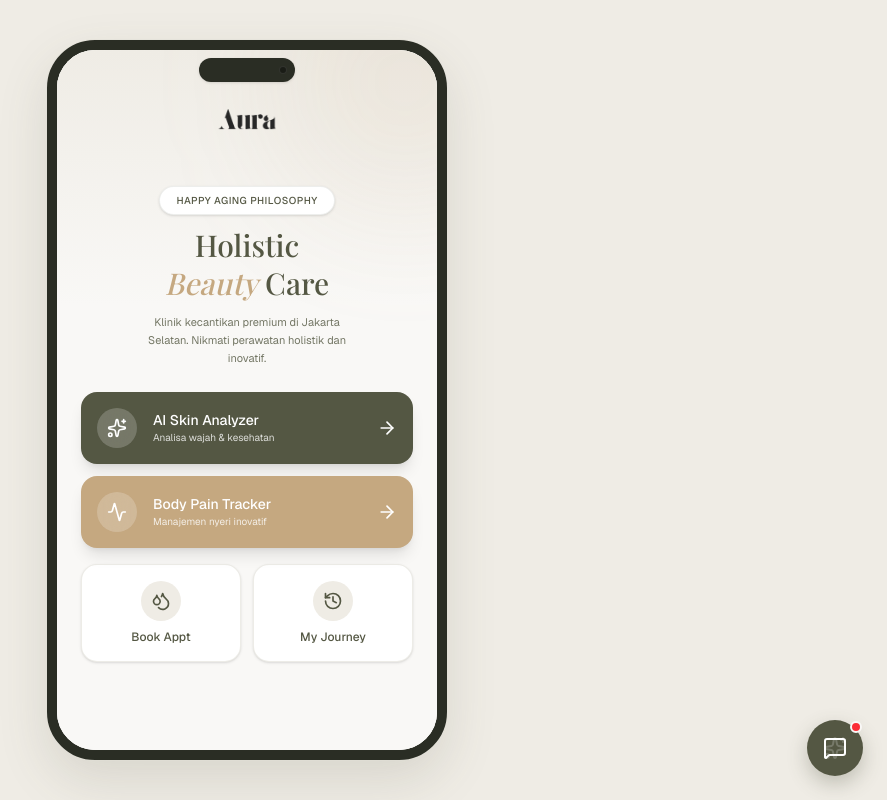
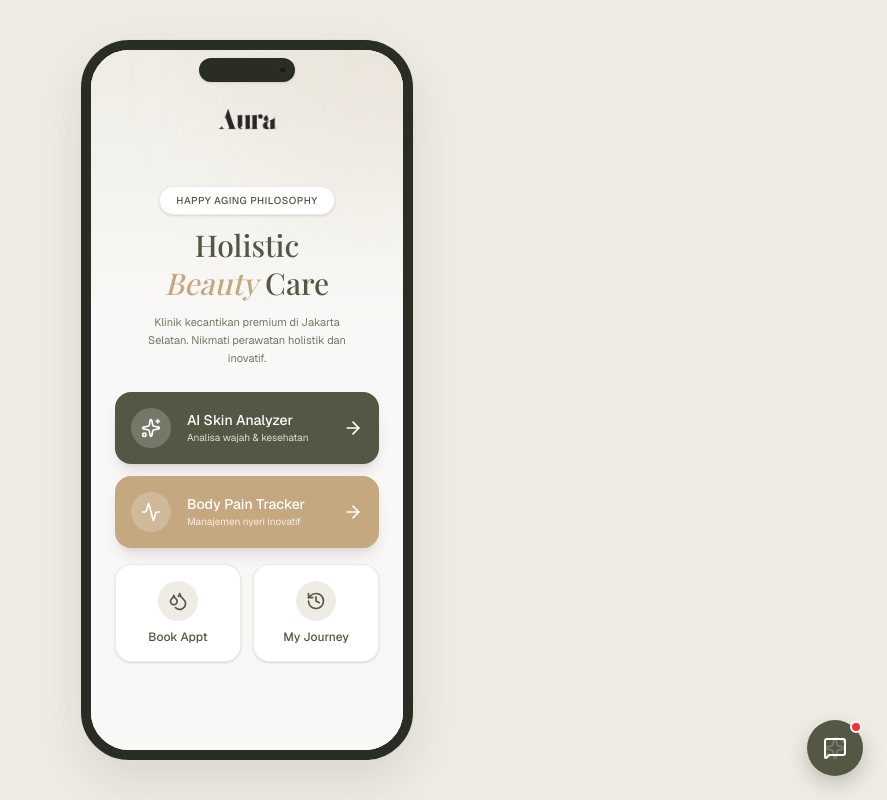
Before and after one commit to jasurddev/AuraWellness, a Next.js app: page /patient in a window 1280 px wide. Shown: the whole page, without its empty margins (393-1280 px from the left). Built offline with nearby package versions, Linux system fonts and the light colour scheme; a web font is replaced by a local one.

Commit message:
hotfix: force exact mobile aspect ratio to prevent squashed mockup on zoomed screens

```diff
--- a/src/app/patient/layout.tsx
+++ b/src/app/patient/layout.tsx
@@ -6,7 +6,7 @@ export default function PatientLayout({
   return (
     <div className="min-h-screen lg:bg-[#EFECE5] bg-[#F9F8F6] flex items-center justify-center lg:p-8 font-sans">
       {/* Device Frame (Only visible on Desktop, Fullscreen on Mobile/Tablet) */}
-      <div className="relative w-full h-screen lg:h-[850px] lg:max-h-[90vh] lg:max-w-[400px] bg-[#F9F8F6] lg:rounded-[3rem] shadow-none lg:shadow-[0_20px_50px_rgba(84,87,67,0.15)] overflow-hidden lg:border-[10px] lg:border-[#2A2D24] ring-1 ring-border/50">
+      <div className="relative w-full h-screen lg:h-[90vh] lg:max-h-[850px] lg:w-auto lg:aspect-[393/852] bg-[#F9F8F6] lg:rounded-[3rem] shadow-none lg:shadow-[0_20px_50px_rgba(84,87,67,0.15)] overflow-hidden lg:border-[10px] lg:border-[#2A2D24] ring-1 ring-border/50">
 
         {/* Dynamic Island / Camera Notch (Only on Desktop) */}
         <div className="hidden lg:flex absolute top-2 inset-x-0 justify-center z-50 pointer-events-none">
```
